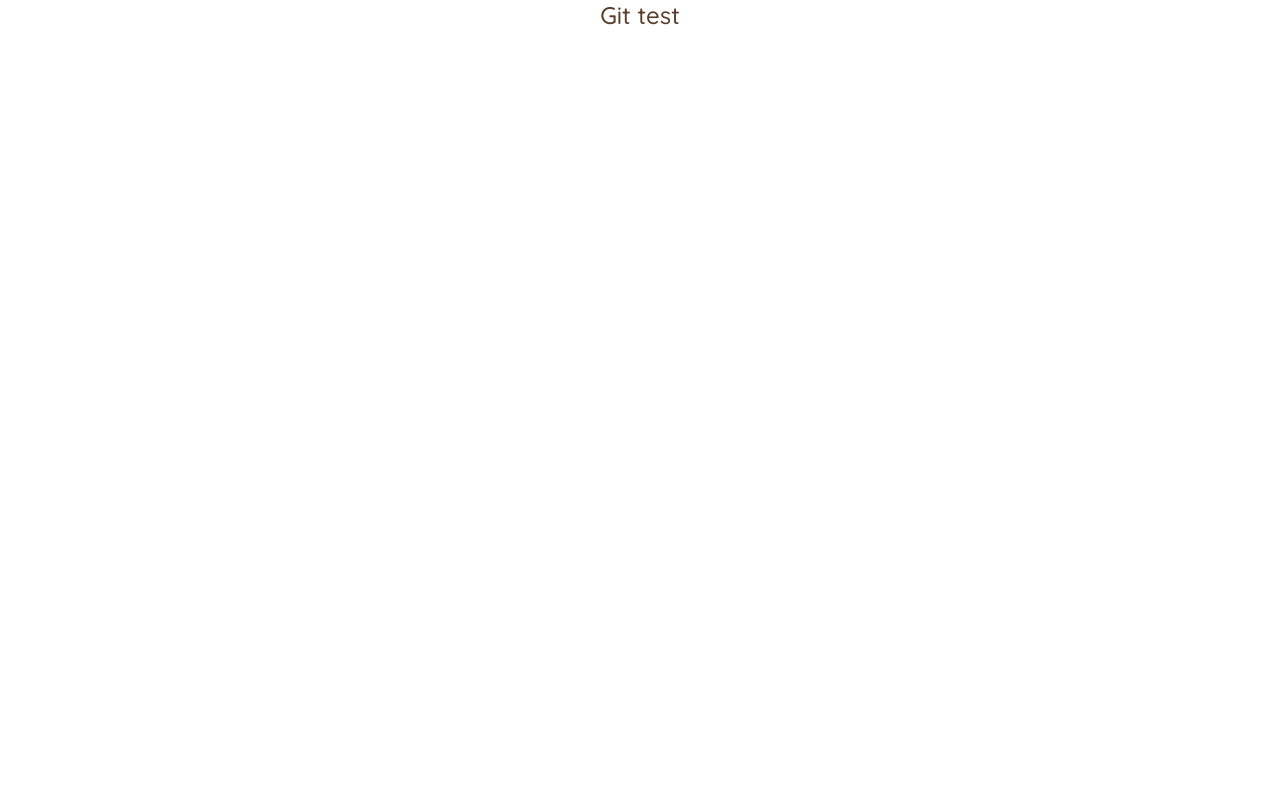
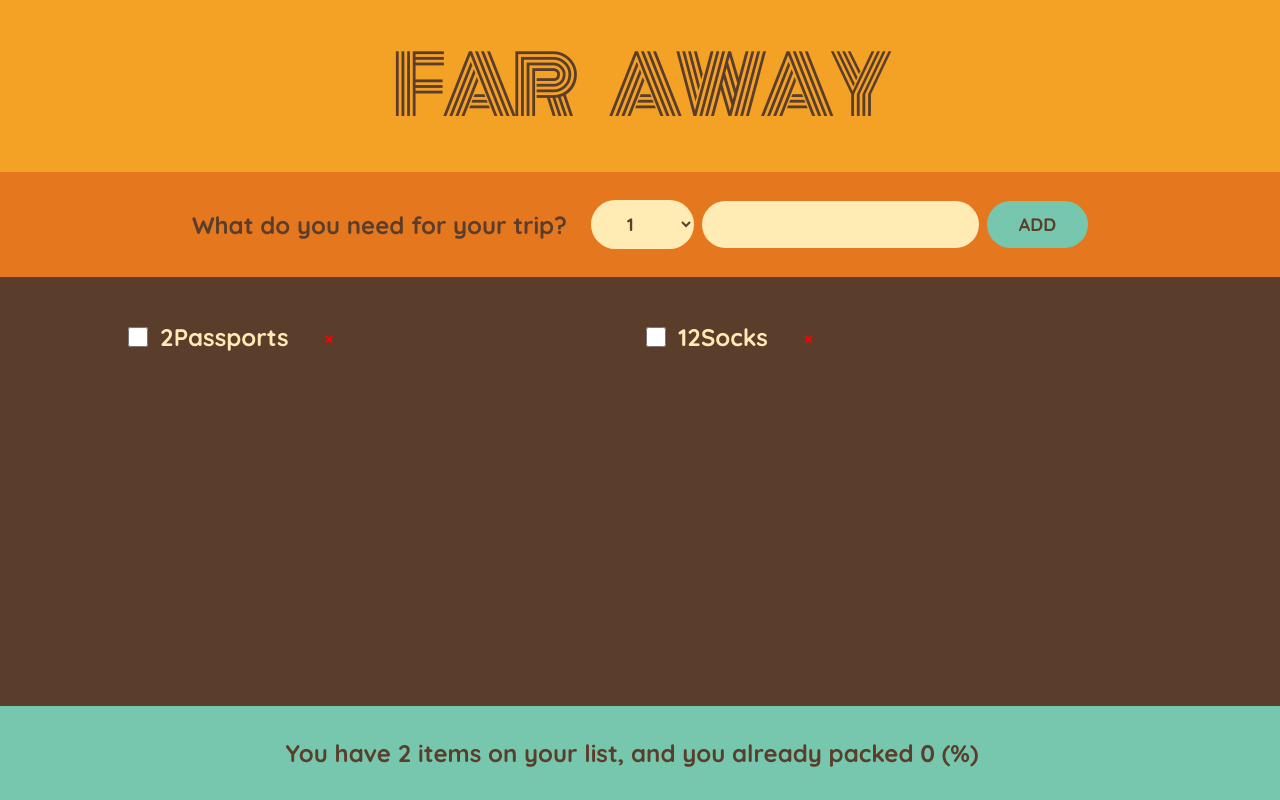
Before and after one commit to gumpsh/travel-list, a React (Create React App) app: page / in a window 1280 px wide. Built offline with nearby package versions, Linux system fonts and the light colour scheme.

Commit message:
Completed basic layout. Started adding props and state.

```diff
--- a/src/App.js
+++ b/src/App.js
@@ -1,7 +1,46 @@
-import "./App.css";
+import { useState } from "react";
+import Form from "./components/Form";
+import Logo from "./components/Logo";
+import PackingList from "./components/PackingList";
+import Stats from "./components/Stats";
+import "./index.css";
+
+const initialItems = [
+  { id: 1, description: "Passports", quantity: 2, packed: false },
+  { id: 2, description: "Socks", quantity: 12, packed: false },
+];
 
 function App() {
-  return <div className="App">Git test</div>;
+  // logo - images and title
+
+  // form to add items - amount, item name, add button (adds to a list)
+
+  // packingList - display a list of items, also has a sort button and a clear list button
+
+  // item - checkbox (true = packed), amount, name, X (remove item)
+
+  // stats - "You have ${items.size} items on your list, and you already packed ${packedItems} (%)"
+  const [list, setList] = useState(initialItems);
+
+  function handleAddItem(item) {
+    setList((currentItems) => [...currentItems, item]);
+  }
+
+  function handleRemoveItem(item) {
+    const filteredList = list.filter((li) => li.id !== item.id);
+    setList(filteredList);
+  }
+
+  function handlePackedItem(item, isChecked) {}
+
+  return (
+    <div className="app">
+      <Logo />
+      <Form onAdd={handleAddItem} />
+      <PackingList list={list} onRemove={handleRemoveItem} />
+      <Stats itemAmount={list.length} />
+    </div>
+  );
 }
 
 export default App;
--- /dev/null
+++ b/src/components/Form.js
@@ -0,0 +1,22 @@
+import "../index.css";
+
+export default function Form({ onAdd }) {
+  function add(item) {
+    onAdd(item);
+  }
+
+  const options = [1, 2, 3, 4, 5, 6, 7, 8, 9, 10];
+
+  return (
+    <div className="add-form">
+      <h3>What do you need for your trip?</h3>
+      <select name="amount">
+        {options.map((o) => (
+          <option value={options[o - 1]}>{options[o - 1]}</option>
+        ))}
+      </select>
+      <input></input>
+      <button onClick={add}>ADD</button>
+    </div>
+  );
+}
--- /dev/null
+++ b/src/components/Logo.js
@@ -0,0 +1,11 @@
+import "../index.css";
+
+export default function Logo() {
+  return (
+    <div>
+      <image />
+      <h1>Far Away</h1>
+      <image />
+    </div>
+  );
+}
--- /dev/null
+++ b/src/components/PackingList.js
@@ -0,0 +1,38 @@
+import { useState } from "react";
+import "../index.css";
+
+// const initialItems = [
+//   { id: 1, description: "Passports", quantity: 2, packed: false },
+//   { id: 2, description: "Socks", quantity: 12, packed: false },
+// ];
+
+export default function PackingList({ list, onRemove, onPacked }) {
+  const [isChecked, setIsChecked] = useState(false);
+
+  function remove(item) {
+    onRemove(item);
+  }
+
+  function pack(item) {
+    setIsChecked(!isChecked);
+    onPacked(item, isChecked);
+  }
+
+  return (
+    <div className="list">
+      <ul>
+        {list.map((item) => (
+          <li key={item.id}>
+            <input type="checkbox" checked={item.packed} onChange={pack} />
+            <h3>{`${item.quantity}${item.description}`}</h3>
+            <button onClick={remove}>&times;</button>
+          </li>
+        ))}
+      </ul>
+    </div>
+  );
+}
+
+// {
+//     /* <li>{<Item key={item.id} description={item.description} quantity={item.quantity} packed={item.packed} />}</li> */
+//   }
--- /dev/null
+++ b/src/components/Stats.js
@@ -0,0 +1,9 @@
+import "../index.css";
+
+export default function Stats({ itemAmount }) {
+  return (
+    <div className="stats">
+      <h3>{`You have ${itemAmount} items on your list, and you already packed ${0} (%)`}</h3>
+    </div>
+  );
+}
--- a/src/index.css
+++ b/src/index.css
@@ -101,7 +101,7 @@ input {
 .list ul {
   list-style: none;
   width: 80%;
-  overflow: scroll;
+  /* overflow: scroll; */
 
   display: grid;
   grid-template-columns: repeat(auto-fit, minmax(250px, 1fr));
@@ -125,6 +125,7 @@ input[type="checkbox"] {
 .list li button {
   cursor: pointer;
   background: none;
+  color: red;
   border: none;
   font-size: 1.8rem;
   padding: 0.8rem;
```
Also changed, not shown: src/components/Item.js (added, +12 -0 lines).
